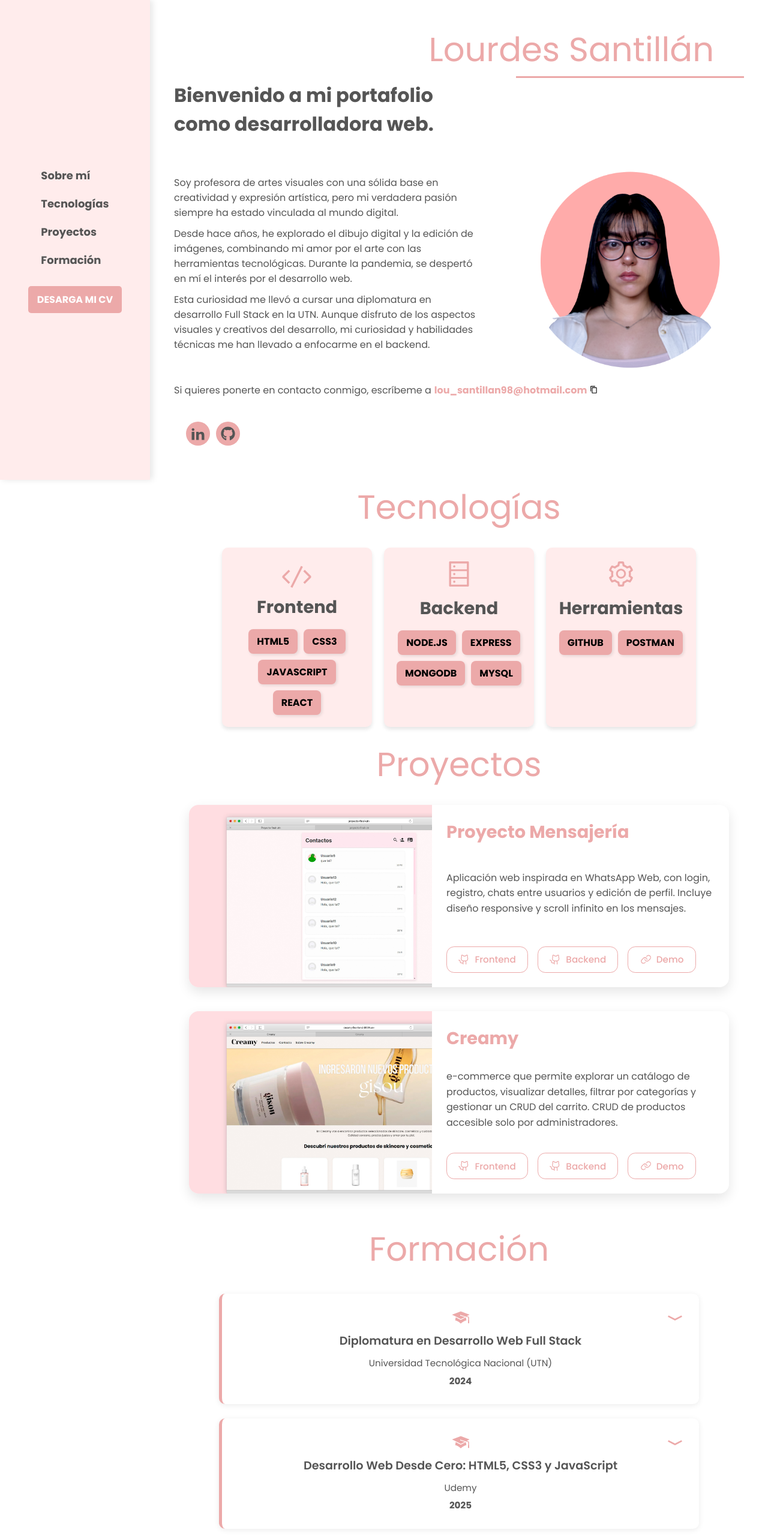
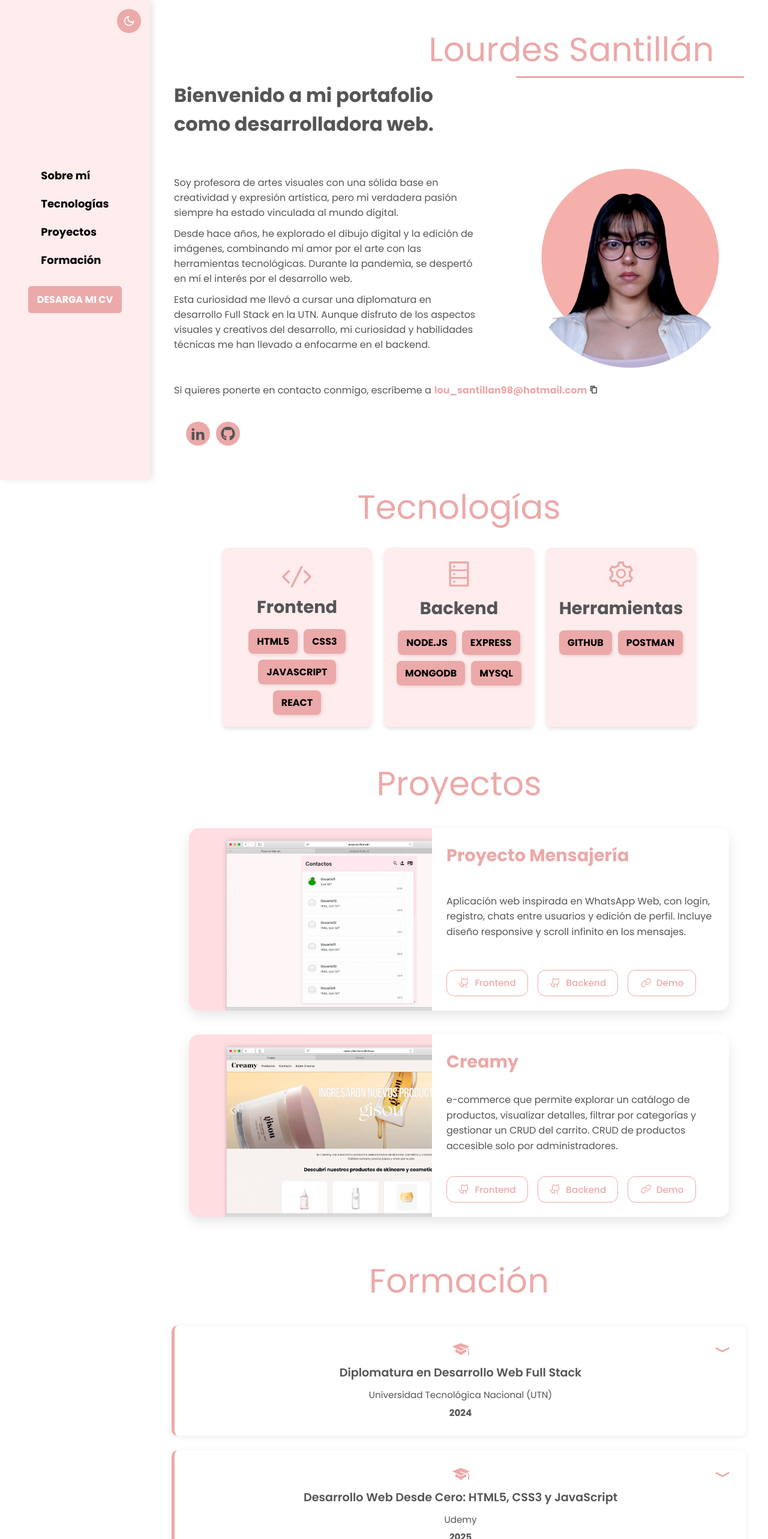
Before and after one commit to Lourdes-s/Portafolio, a React (Vite) app: page / in a window 1280 px wide. Shown: the top 2566 px of the page at 60% size. Built offline with nearby package versions, Linux system fonts and the light colour scheme.

Commit message:
add darkmode

```diff
--- a/src/App.jsx
+++ b/src/App.jsx
@@ -1,9 +1,11 @@
 import React from 'react'
+import { ThemeProvider } from "./ThemeContext.jsx";
 import { NavBar, Footer, AboutMe, Technologies, Projects, Formation } from "./Components"
 
 function App() {
     return (
         <div>
+            <ThemeProvider>
                 <NavBar />
                 <main className="main-content">
                     <AboutMe />
@@ -12,6 +14,7 @@ function App() {
                     <Formation />
                 </main>
                 <Footer />
+            </ThemeProvider>
         </div>
     )
 }
--- a/src/Components/AboutMe/AboutMe.css
+++ b/src/Components/AboutMe/AboutMe.css
@@ -24,6 +24,7 @@
     min-width: 320px;
     margin: auto;
     padding: 20px;
+    background-color: var(--color-background);
 }
 
 .about-content {
--- a/src/Components/AboutMe/AboutMe.jsx
+++ b/src/Components/AboutMe/AboutMe.jsx
@@ -1,11 +1,14 @@
-import React from 'react';
-import { ImLinkedin2 } from "react-icons/im";
-import { FaGithub } from "react-icons/fa";
-import { MdOutlineContentCopy } from "react-icons/md";
-import './AboutMe.css';
+import React, { useContext} from 'react'
+import { ThemeContext } from "../../ThemeContext.jsx"
+import { ImLinkedin2 } from "react-icons/im"
+import { FaGithub } from "react-icons/fa"
+import { MdOutlineContentCopy } from "react-icons/md"
+import './AboutMe.css'
 
 export const AboutMe = () => {
-    const email = "lou_santillan98@hotmail.com";
+    const { darkMode } = useContext(ThemeContext)
+
+    const email = "lou_santillan98@hotmail.com"
     const copyEmailToClipboard = () => {
         navigator.clipboard.writeText(email)
     }
@@ -27,7 +30,7 @@ export const AboutMe = () => {
                     </p>
                 </div>
                 <div className="about-image">
-                    <img src="/MePic.png" alt="Ilustración de Lourdes Santillán"/>
+                    <img src={darkMode ? "/MePic-darkmode.png" : "/MePic.png"} alt="Ilustración de Lourdes Santillán" />
                 </div>
             </div>
             <p>
--- a/src/Components/Footer/Footer.css
+++ b/src/Components/Footer/Footer.css
@@ -23,7 +23,7 @@
     width: 100%;
     margin-left: 0;
     padding: 2rem;
-    background: var(--color-primario);
+    background: var(--color-claro);
     text-align: center;
     color: var(--color-texto);
     position: relative;
--- a/src/Components/Formation/Formation.css
+++ b/src/Components/Formation/Formation.css
@@ -20,8 +20,9 @@
 }
 
 .formation-container {
-    max-width: 800px;
-    margin: 50px auto;
+    padding: 2rem 1rem;
+    width: 100%;
+    background-color: var(--color-background);
 }
 
 .formation-title {
--- a/src/Components/NavBar/NavBar.css
+++ b/src/Components/NavBar/NavBar.css
@@ -11,12 +11,25 @@
     --text-defaul: "Poppins", sans-serif;
 }
 
+body.dark-mode{
+    --color-primario: #ff34b1;
+    --color-claro: #7a1c56;
+    --color-oscuro: #fd6ac5;
+    --color-background: #000000;
+    --color-texto: #ffffff;
+    --color-texto-claro: #acacac;
+}
+
 /* GENERALES */
 * {
     margin: 0;
     padding: 0;
     box-sizing: border-box;
     font-family: var(--text-defaul);
+}
+
+body{
+    background-color: var(--color-background);
 }
 
 .navbar {
@@ -48,7 +61,7 @@
 
 .nav-link {
     text-decoration: none;
-    color: var(--color-texto-claro);
+    color: var(--color-texto);
     font-weight: bold;
     transition: color 0.3s ease-in-out;
 }
@@ -79,6 +92,32 @@
     padding: 20px;
 }
 
+.switch {
+    position: absolute;
+    top: 15px;
+    right: 15px;
+}
+
+.switch button {
+    background: var(--color-primario);
+    border: none;
+    border-radius: 50%;
+    width: 40px;
+    height: 40px;
+    display: flex;
+    align-items: center;
+    justify-content: center;
+    cursor: pointer;
+    color: var(--color-background);
+    font-size: 22px;
+    transition: background 0.3s ease, transform 0.2s ease;
+}
+
+.switch button:hover {
+    background: var(--color-oscuro);
+    transform: scale(1.1);
+}
+
 @media (max-width: 768px) {
     .navbar {
         position: relative;
--- a/src/Components/NavBar/NavBar.jsx
+++ b/src/Components/NavBar/NavBar.jsx
@@ -1,10 +1,19 @@
-import React from "react"
-import {Link} from "react-scroll"
+import React, { useContext } from "react"
+import { ThemeContext } from "../../ThemeContext.jsx"
+import { Link } from "react-scroll"
+import { MdOutlineLightMode, MdOutlineDarkMode } from "react-icons/md"
 import "./NavBar.css"
 
 export const NavBar = () => {
+    const { darkMode, toggleTheme } = useContext(ThemeContext);
+
     return (
         <div className="navbar">
+            <div className="switch">
+                <button onClick={toggleTheme} aria-label="Cambiar tema">
+                    {darkMode ? <MdOutlineLightMode /> : <MdOutlineDarkMode />}
+                </button>
+            </div>
             <ul className="list">
                 <li className="list-item">
                     <Link to="aboutMe" smooth={true} duration={500} className="nav-link">Sobre mí</Link>
--- a/src/Components/Projects/Projects.css
+++ b/src/Components/Projects/Projects.css
@@ -19,13 +19,18 @@
     font-family: var(--text-defaul);
 }
 
+.proyectos {
+    padding: 2rem 1rem;
+    width: 100%;
+    background-color: var(--color-background);
+}
 
 .proyectos h1 {
-    font-size: 3.5rem;
+    font-size: clamp(2rem, 5vw, 3.5rem); /* Tamaño responsive */
     color: var(--color-primario);
     text-align: center;
     font-weight: normal;
-    margin-bottom: 25px;
+    margin-bottom: 2rem;
 }
 
 .proyectos .cards-container {
@@ -33,6 +38,7 @@
     flex-direction: column;
     gap: 2.5rem;
     align-items: center;
+    width: 100%;
 }
 
 .project-card {
@@ -55,6 +61,7 @@
     width: 45%;
     object-fit: cover;
     height: auto;
+    min-height: 250px;
 }
 
 .project-content {
@@ -62,16 +69,17 @@
     display: flex;
     flex-direction: column;
     justify-content: space-between;
+    flex: 1;
 }
 
 .project-content h3 {
-    font-size: 1.8rem;
+    font-size: clamp(1.4rem, 3vw, 1.8rem); /* Tamaño responsive */
     color: var(--color-primario);
     margin-bottom: 1rem;
 }
 
 .project-content p {
-    font-size: 1rem;
+    font-size: clamp(0.9rem, 2vw, 1rem); /* Tamaño responsive */
     line-height: 1.6;
     margin-bottom: 1.5rem;
     color: var(--color-texto-claro);
@@ -80,6 +88,7 @@
 .botones {
     display: flex;
     gap: 1rem;
+    flex-wrap: wrap; /* Permite que los botones se envuelvan */
 }
 
 .btn-codigo,
@@ -91,8 +100,9 @@
     padding: 0.6rem 1.2rem;
     border-radius: 0.8rem;
     font-weight: 500;
-    transition: background 0.3s ease, color 0.3s ease;
-    font-size: 0.95rem;
+    transition: all 0.3s ease;
+    font-size: clamp(0.85rem, 2vw, 0.95rem); /* Tamaño responsive */
+    white-space: nowrap; /* Evita que el texto se divida */
 }
 
 .btn-codigo svg,
@@ -112,60 +122,113 @@
     border: 1px solid var(--color-primario);
 }
 
-.btn-codigo:hover {
-    background-color: var(--color-primario);
-    color: var(--color-background);
-}
-
+.btn-codigo:hover,
 .btn-demo:hover {
     background-color: var(--color-primario);
     color: var(--color-background);
+    transform: translateY(-2px);
 }
 
 /* -------------------------------------------- MEDIA QUERIES -------------------------------------------- */
 
-@media (max-width: 1020px) {
+@media (max-width: 900px) {
     .project-card {
         flex-direction: column;
-        max-width: 90%;
+        max-width: 100%;
     }
 
     .project-card img {
         width: 100%;
-        height: auto;
+        height: 200px; /* Altura fija para mantener consistencia */
     }
 
     .project-content {
         padding: 1.2rem;
     }
+
+    .botones {
+        justify-content: center;
+    }
 }
 
 @media (max-width: 768px) {
+    .proyectos {
+        padding: 1.5rem 0.8rem;
+    }
+
     .proyectos h1 {
         font-size: 2rem;
+        margin-bottom: 1.5rem;
     }
 
     .project-content h3 {
         font-size: 1.5rem;
+        text-align: center;
+    }
+
+    .project-content p {
+        text-align: justify;
+    }
+
+    .botones {
+        gap: 0.8rem;
+    }
+}
+
+@media (max-width: 480px) {
+    .proyectos {
+        padding: 1rem 0.5rem;
+    }
+
+    .proyectos h1 {
+        font-size: 1.8rem;
+    }
+
+    .project-card {
+        border-radius: 0.8rem;
+    }
+
+    .project-card img {
+        height: 180px;
+    }
+
+    .project-content {
+        padding: 1rem;
+    }
+
+    .project-content h3 {
+        font-size: 1.3rem;
+    }
+
+    .botones {
+        flex-direction: column;
+        width: 100%;
     }
 
     .btn-codigo,
     .btn-demo {
-        font-size: 0.9rem;
-        padding: 0.5rem 1rem;
+        width: 100%;
+        justify-content: center;
+        padding: 0.7rem 1rem;
     }
 }
 
-@media (max-width: 280px) {
+@media (max-width: 320px) {
+    .proyectos h1 {
+        font-size: 1.6rem;
+    }
+
+    .project-content h3 {
+        font-size: 1.2rem;
+    }
 
     .btn-codigo,
     .btn-demo {
         font-size: 0.8rem;
-        padding: 0.4rem 0.8rem;
+        padding: 0.6rem 0.8rem;
     }
 
     .botones {
-        flex-direction: column;
-        align-items: flex-start;
+        gap: 0.5rem;
     }
 }
--- a/src/Components/Technologies/Technologies.css
+++ b/src/Components/Technologies/Technologies.css
@@ -24,6 +24,7 @@
     min-width: 320px;
     margin: auto;
     padding: 20px;
+    background-color: var(--color-background);
 }
 
 .technologies-title {
--- /dev/null
+++ b/src/ThemeContext.jsx
@@ -0,0 +1,36 @@
+import { createContext, useState, useEffect } from "react"
+
+export const ThemeContext = createContext()
+
+export const ThemeProvider = ({ children }) => {
+    const [darkMode, setDarkMode] = useState(false)
+
+    useEffect(() => {
+        const savedTheme = localStorage.getItem("theme")
+        if (savedTheme === "dark") {
+            setDarkMode(true)
+            document.body.classList.add("dark-mode")
+        } else {
+            setDarkMode(false);
+            document.body.classList.remove("dark-mode")
+        }
+    }, [])
+
+    useEffect(() => {
+        if (darkMode) {
+            localStorage.setItem("theme", "dark")
+            document.body.classList.add("dark-mode")
+        } else {
+            localStorage.setItem("theme", "light")
+            document.body.classList.remove("dark-mode")
+        }
+    }, [darkMode])
+
+    const toggleTheme = () => setDarkMode((prev) => !prev)
+
+    return (
+        <ThemeContext.Provider value={{ darkMode, toggleTheme }}>
+            {children}
+        </ThemeContext.Provider>
+    )
+}
```
Also changed, not shown: public/MePic-darkmode.png (added), public/MePic.png. Lines whose indentation alone changed are shown as unchanged.
